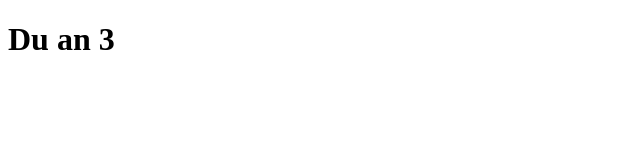
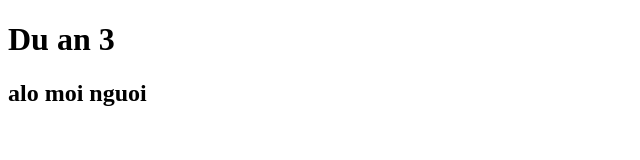
Before and after one commit to Hikwangie/Hikwangie3, a plain HTML site: page index.html in a window 1280 px wide. Shown: the whole page, without its empty margins (0-640 px from the left). Drawn offline with Linux system fonts and the light colour scheme.

Commit message:
2nd edition

```diff
--- a/index.html
+++ b/index.html
@@ -7,5 +7,6 @@
   </head>
   <body>
     <h1>Du an 3</h1>
+    <h2>alo moi nguoi</h2>
   </body>
 </html>
```
